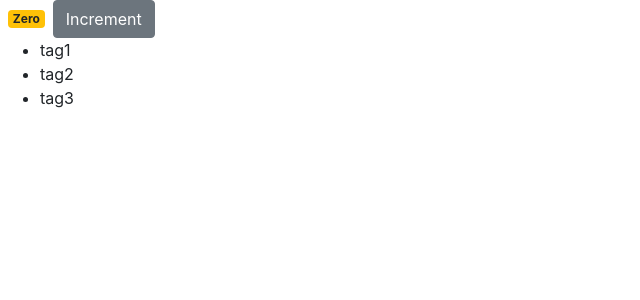
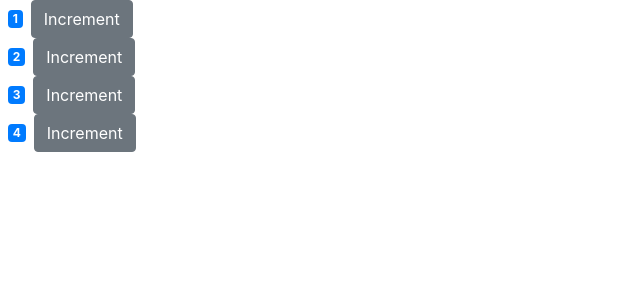
Before and after one commit to tkrysto/simple-react-app, a React (Create React App) app: page / in a window 1280 px wide. Shown: the top 300 px of the page, without its empty margins (0-640 px from the left). Built offline with nearby package versions, Linux system fonts and the light colour scheme.

Commit message:
adding counters component

```diff
--- a/src/components/counter.jsx
+++ b/src/components/counter.jsx
@@ -2,7 +2,7 @@
 
 class Counter extends Component {
   state = {
-    count: 0,
+    value: this.props.value,
     tags: ["tag1", "tag2", "tag3"],
     //imageUrl: 'https://picsum.photos/200'
   };
@@ -11,53 +11,53 @@
     fontWeight: "bold",
   };*/
 
-  renderTags() {
-    if (this.state.tags.length === 0) return <p>no tags</p>;
+  //   renderTags() {
+  //     if (this.state.tags.length === 0) return <p>no tags</p>;
 
-    return (
-      <ul>
-        {this.state.tags.map((tag) => (
-          <li key={tag}>{tag}</li>
-        ))}
-      </ul>
-    );
-  }
+  //     return (
+  //       <ul>
+  //         {this.state.tags.map((tag) => (
+  //           <li key={tag}>{tag}</li>
+  //         ))}
+  //       </ul>
+  //     );
+  //   }
   //   constructor() { //replaced by arrow function syntax as seen in the handleIncrement function below
   //       super();
   //       this.handleIncrement = this.handleIncrement.bind(this)
   //   }
   handleIncrement = (product) => {
     console.log("increment clicked", this);
-    this.setState({ count: this.state.count + 1 });
+    this.setState({ value: this.state.value + 1 });
   };
 
   render() {
     return (
       <React.Fragment>
+        <div>
           <span /*style={{fontSize: 10}}*/ className={this.getBadgeClasses()}>
             {this.formatCount()}
           </span>
           <button
-          onClick={() => this.handleIncrement(product)}
+            onClick={() => this.handleIncrement({ id: 1 })}
             className="btn btn-secondary btn-small"
           >
             Increment
           </button>
-        {this.state.tags.length === 0 && "Please create a new tag"}
-        {this.renderTags()}
+        </div>
       </React.Fragment>
     );
   }
 
   getBadgeClasses() {
     let classes = "badge m-2 badge-";
-    classes += this.state.count === 0 ? "warning" : "primary";
+    classes += this.state.value === 0 ? "warning" : "primary";
     return classes;
   }
 
   formatCount() {
-    const { count } = this.state;
-    return count === 0 ? "Zero" : count;
+    const { value } = this.state;
+    return value === 0 ? "Zero" : value;
   }
 }
 
--- /dev/null
+++ b/src/components/counters.jsx
@@ -0,0 +1,26 @@
+import React, { Component } from "react";
+import Counter from "./counter";
+
+class Counters extends Component {
+  state = {
+    counters: [
+      { id: 1, value: 1 },
+      { id: 2, value: 2 },
+      { id: 3, value: 3 },
+      { id: 4, value: 4 },
+    ],
+  };
+  render() {
+    return (
+      <div>
+        {this.state.counters.map((counter) => (
+          <Counter key={counter.id} value={counter.value}>
+            <h4>Title</h4>
+          </Counter>
+        ))}
+      </div>
+    );
+  }
+}
+
+export default Counters;
--- a/src/index.js
+++ b/src/index.js
@@ -4,11 +4,11 @@
 import App from "./App";
 import * as serviceWorker from "./serviceWorker";
 import "bootstrap/dist/css/bootstrap.css";
-import Counter from "./components/counter";
+import Counters from "./components/counters";
 
 ReactDOM.render(
   <React.StrictMode>
-    <Counter />
+    <Counters />
   </React.StrictMode>,
   document.getElementById("root")
 );
```
Lines whose indentation alone changed are shown as unchanged.
